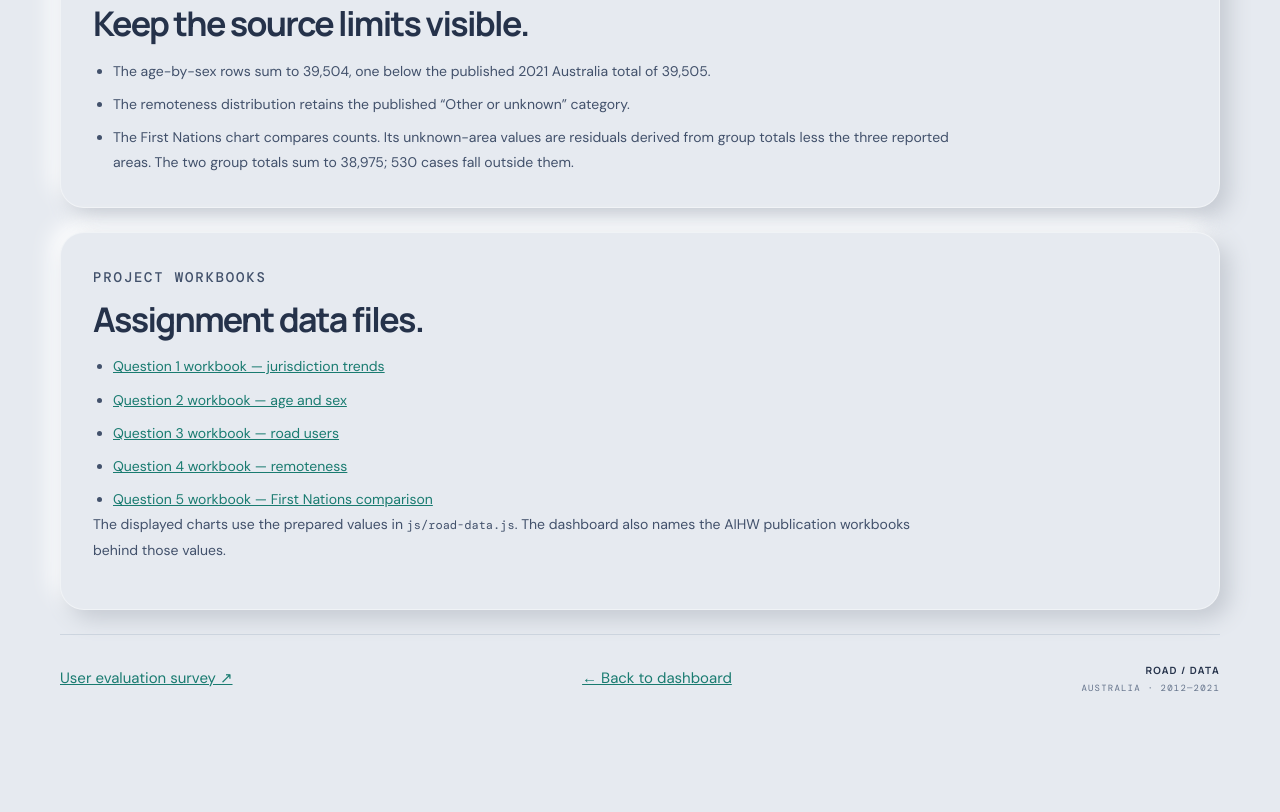
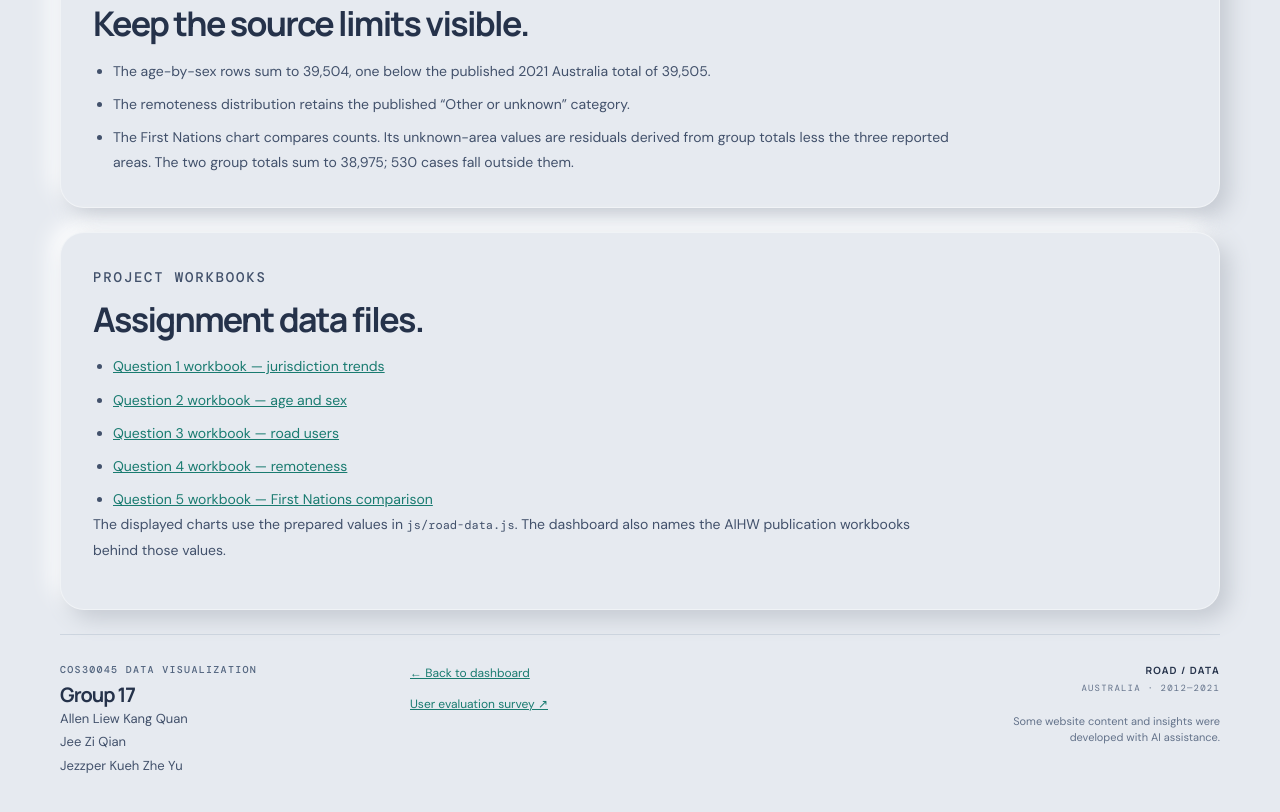
Before and after one commit to AllenLIEW9966/COS30045-Data-Vis-Project, a plain HTML site: page about.html in a window 1280 px wide. Shown: the part 825-1637 px from the top of the page. Before the commit the page ends 1577 px from the top, so only its background shows below. Drawn offline with nearby package versions, Linux system fonts and the light colour scheme.

Commit message:
ziqian and jezzper checkovers

```diff
--- a/about.html
+++ b/about.html
@@ -117,11 +117,25 @@
         </p>
       </section>
       <footer class="method-footer">
-        <a href="https://forms.gle/zvHwgczxYEDLrHeFA" target="_blank" rel="noopener noreferrer"
-          >User evaluation survey ↗</a
-        >
-        <a href="index.html">← Back to dashboard</a
-        ><span class="footer-stamp">ROAD / DATA <span>AUSTRALIA · 2012—2021</span></span>
+        <div>
+          <p class="section-kicker">COS30045 DATA VISUALIZATION</p>
+          <h2>Group 17</h2>
+          <p class="group-members">
+            Allen Liew Kang Quan<br />Jee Zi Qian<br />Jezzper Kueh Zhe Yu
+          </p>
+        </div>
+        <div class="method-copy">
+          <p><a href="index.html">← Back to dashboard</a></p>
+          <p>
+            <a href="https://forms.gle/zvHwgczxYEDLrHeFA" target="_blank" rel="noopener noreferrer"
+              >User evaluation survey ↗</a
+            >
+          </p>
+        </div>
+        <div class="footer-stamp">
+          ROAD / DATA <span>AUSTRALIA · 2012—2021</span
+          ><small>Some website content and insights were developed with AI assistance.</small>
+        </div>
       </footer>
     </main>
   </body>
--- a/css/about.css
+++ b/css/about.css
@@ -43,11 +43,9 @@
   font-size: 12px;
 }
 .about-main .method-footer {
-  display: flex;
-  justify-content: space-between;
-  align-items: center;
+  display: grid;
 }
-.about-main .method-footer > a {
+.about-main .method-footer a {
   color: var(--green);
 }
 @media (max-width: 600px) {
```
Also changed, not shown: platform.html (+20 -5 lines).
